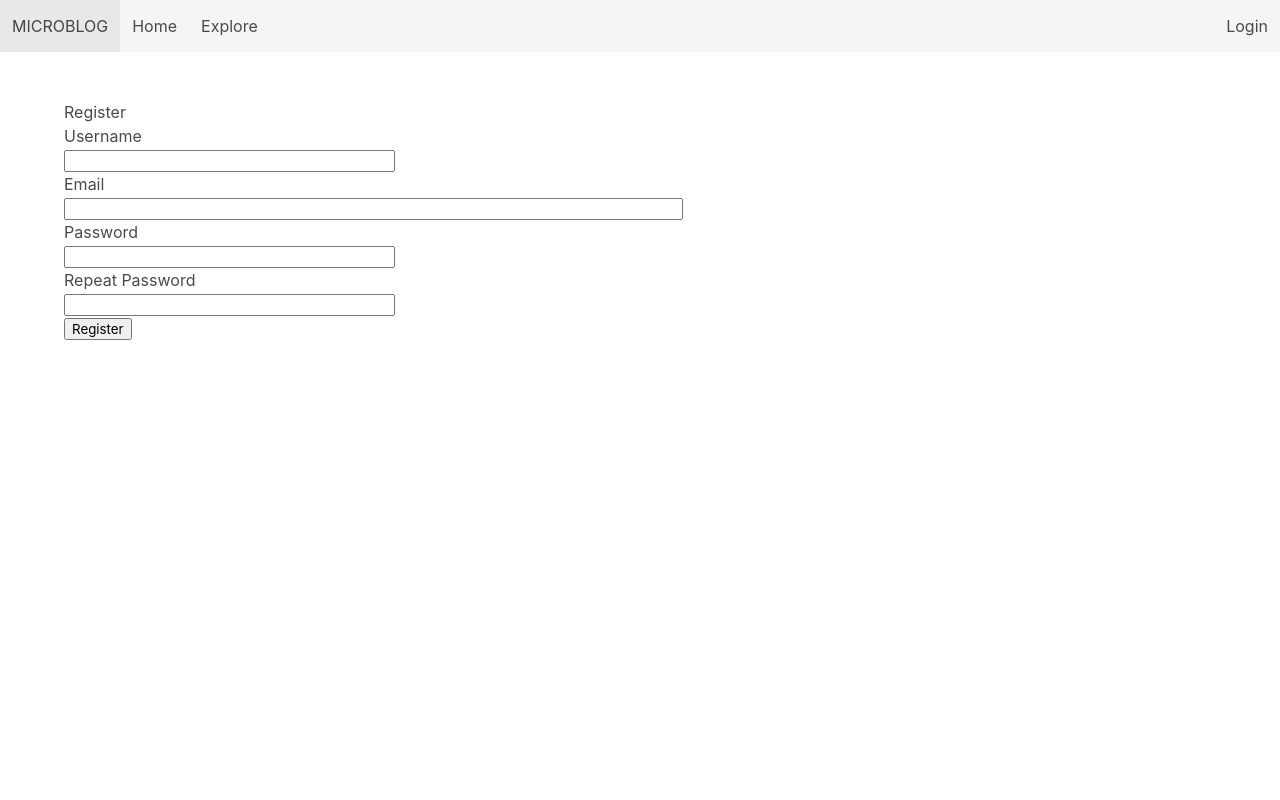
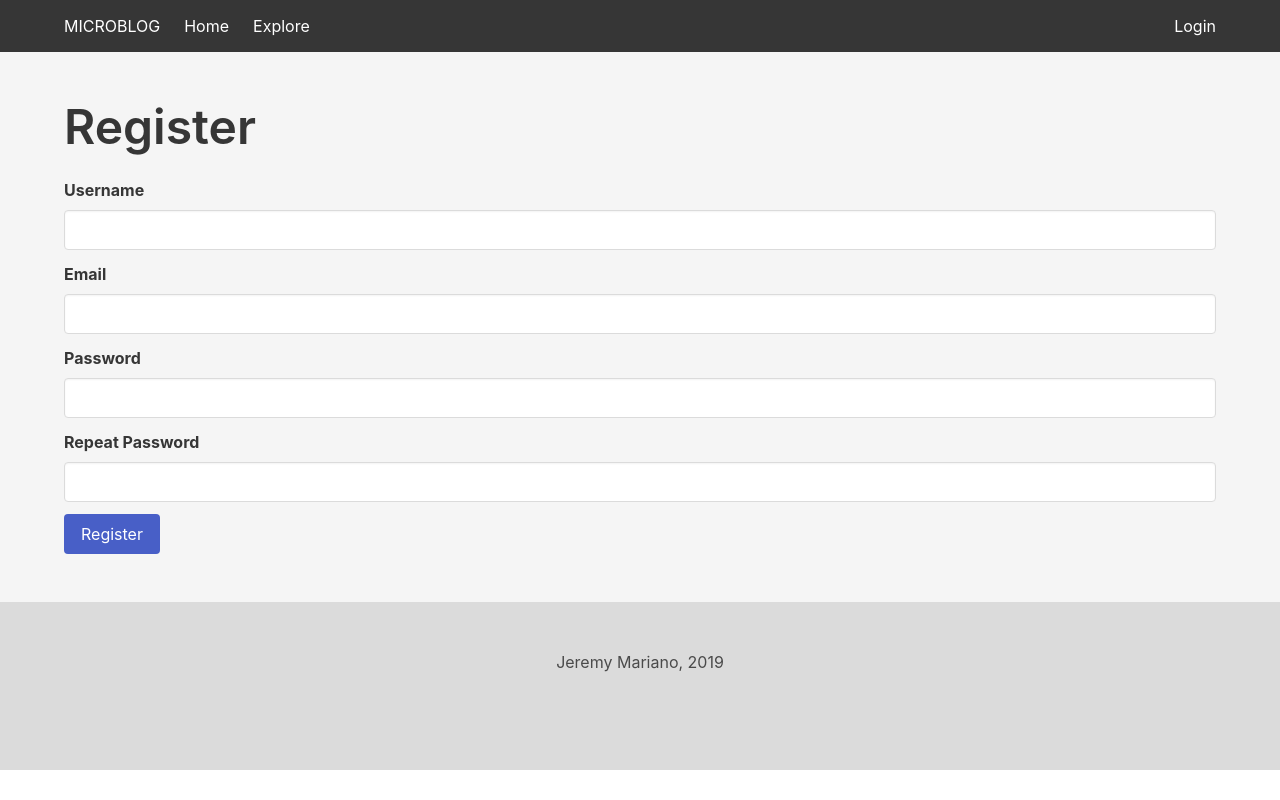
Before and after one commit to fakocher/microblog, a Flask app: page /register in a window 1280 px wide. Run offline with Flask 2, Linux system fonts and the light colour scheme; some libraries are stand-ins or nearby versions.

Commit message:
Finished Bulma refactor

```diff
--- a/app/forms.py
+++ b/app/forms.py
@@ -43,7 +43,7 @@ class RegistrationForm(FlaskForm):
             raise ValidationError('Please use a different email address.')
 
 class PostForm(FlaskForm):
-    post = TextAreaField('Say something', validators=[
+    post = StringField('Say something', validators=[
         DataRequired(), Length(min=1, max=140)])
     submit = SubmitField('Submit')
 
--- a/app/templates/404.html
+++ b/app/templates/404.html
@@ -1,6 +1,6 @@
 {% extends "base.html" %}
 
 {% block content %}
-    <h1>File Not Found</h1>
-    <p><a href="{{ url_for('index') }}">Back</a></p>
+    <h1 class="title is-1">File Not Found</h1 class="title is-1">
+    <p><a class='button is-link' href="{{ url_for('index') }}">Back</a></p>
 {% endblock %}
--- a/app/templates/500.html
+++ b/app/templates/500.html
@@ -1,7 +1,8 @@
 {% extends "base.html" %}
 
 {% block content %}
-    <h1>An unexpected error has occurred</h1>
+    <h1 class="title is-1">An unexpected error has occurred</h1 class="title is-1">
     <p>The administrator has been notified. Sorry for the inconvenience!</p>
-    <p><a href="{{ url_for('index') }}">Back</a></p>
+    <br>
+    <p><a class='button is-link' href="{{ url_for('index') }}">Back</a></p>
 {% endblock %}
--- a/app/templates/base.html
+++ b/app/templates/base.html
@@ -12,7 +12,8 @@
         <script defer src="https://use.fontawesome.com/releases/v5.3.1/js/all.js"></script>
     </head>
     <body>
-        <nav class="navbar is-light" role="navigation" aria-label="main navigation">
+        <nav class="navbar is-dark" role="navigation" aria-label="main navigation">
+            <div class="container">
                 <div class="navbar-brand">
                     <a class="navbar-item" href="{{ url_for('index') }}">MICROBLOG</a>
                 </div>
@@ -30,8 +31,9 @@
                         {% endif %}
                     </div>
                 </div>
+            </div>
         </nav>
-        <section class="section">
+        <section class="section has-background-white-ter">
             <div class="container">
                 {% with messages = get_flashed_messages() %}
                     {% if messages %}
@@ -48,5 +50,10 @@
                 </div>
             </div>
         </section>
+        <footer class="footer has-background-grey-lighter">
+            <div class="content has-text-centered">
+                Jeremy Mariano, 2019
+            </div>
+        </footer>
     </body>
 </html>
--- a/app/templates/register.html
+++ b/app/templates/register.html
@@ -1,37 +1,49 @@
 {% extends "base.html" %}
 
 {% block content %}
-    <h1>Register</h1>
+    <h1 class="title is-1">Register</h1 class="title is-1">
     <form action="" method="post">
         {{ form.hidden_tag() }}
-        <p>
-            {{ form.username.label }}<br>
-            {{ form.username(size=32) }}<br>
+        <div class="field">
+            {{ form.username.label(class='label') }}
+            <div class="control">
+                {{ form.username(size=32, class='input') }}
+            </div>
             {% for error in form.username.errors %}
-                <span style="color: red;">[{{ error }}]</span>
+                <p class="help is-danger">{{ error }}</p>
             {% endfor %}
-        </p>
-        <p>
-            {{ form.email.label }}<br>
-            {{ form.email(size=64) }}<br>
+        </div>
+        <div class="field">
+            {{ form.email.label(class='label') }}
+            <div class="control">
+                {{ form.email(size=64, class='input') }}
+            </div>
             {% for error in form.email.errors %}
-                <span style="color: red;">[{{ error }}]</span>
+                <p class="help is-danger">{{ error }}</p>
             {% endfor %}
-        </p>
-        <p>
-            {{ form.password.label }}<br>
-            {{ form.password(size=32) }}<br>
+        </div>
+        <div class="field">
+            {{ form.password.label(class='label') }}
+            <div class="control">
+                {{ form.password(size=32, class='input') }}
+            </div>
             {% for error in form.password.errors %}
-                <span style="color: red;">[{{ error }}]</span>
+                <p class="help is-danger">{{ error }}</p>
             {% endfor %}
-        </p>
-        <p>
-            {{ form.password2.label }}<br>
-            {{ form.password2(size=32) }}<br>
+        </div>
+        <div class="field">
+            {{ form.password2.label(class='label') }}
+            <div class="control">
+                {{ form.password2(size=32, class='input') }}
+            </div>
             {% for error in form.password2.errors %}
-                <span style="color: red;">[{{ error }}]</span>
+                <p class="help is-danger">{{ error }}</p>
             {% endfor %}
-        </p>
-        <p>{{ form.submit() }}</p>
+        </div>
+        <div class="field">
+            <div class="control">
+                {{ form.submit(class='button is-link') }}
+            </div>
+        </div>
     </form>
 {% endblock %}
```
Also changed, not shown: app/templates/_post.html (+14 -8 lines), app/templates/edit_profile.html (+20 -12 lines), app/templates/index.html (+16 -8 lines), app/templates/login.html (+24 -12 lines), app/templates/reset_password.html (+16 -12 lines), app/templates/reset_password_request.html (+13 -7 lines), app/templates/user.html (+27 -12 lines). Lines whose indentation alone changed are shown as unchanged.
